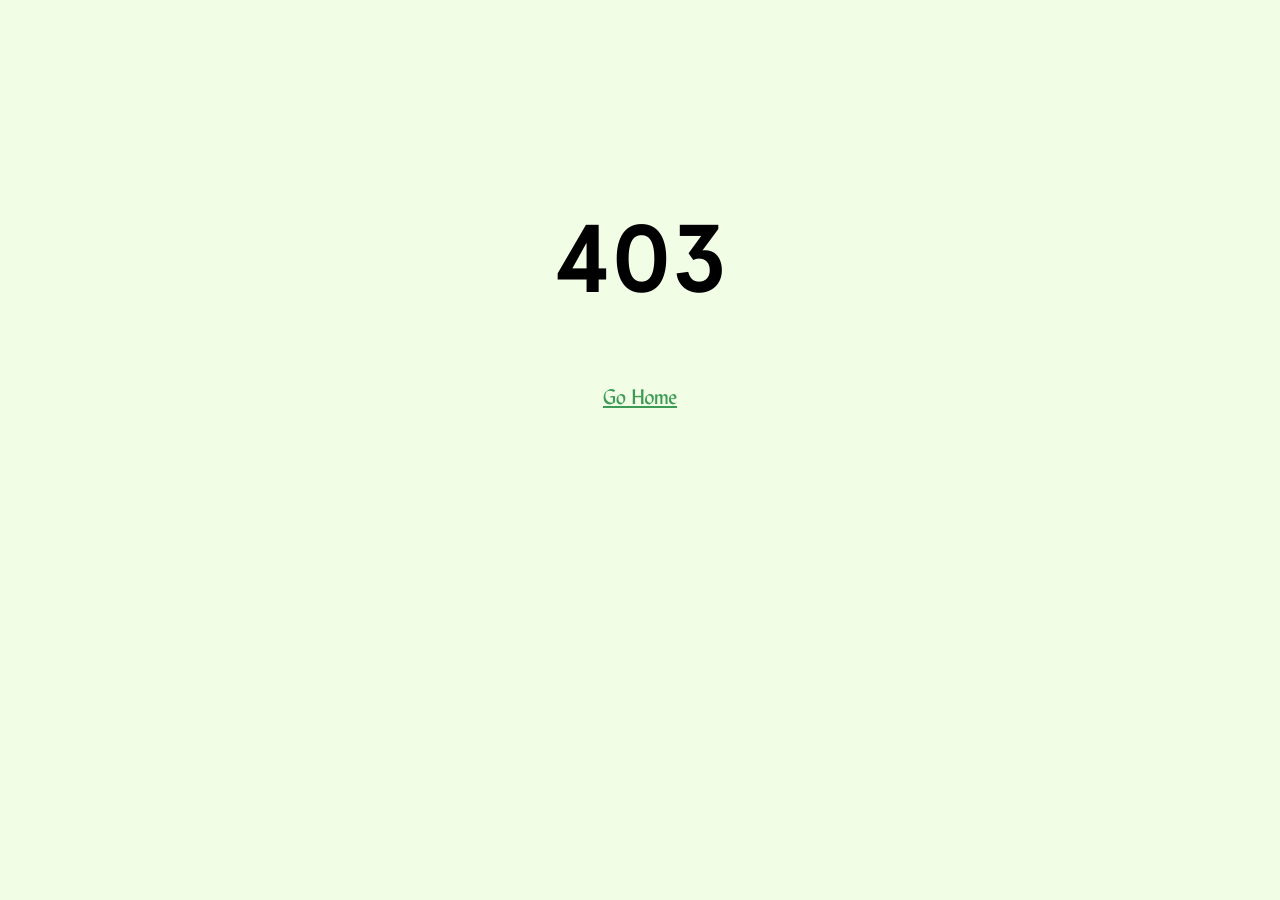
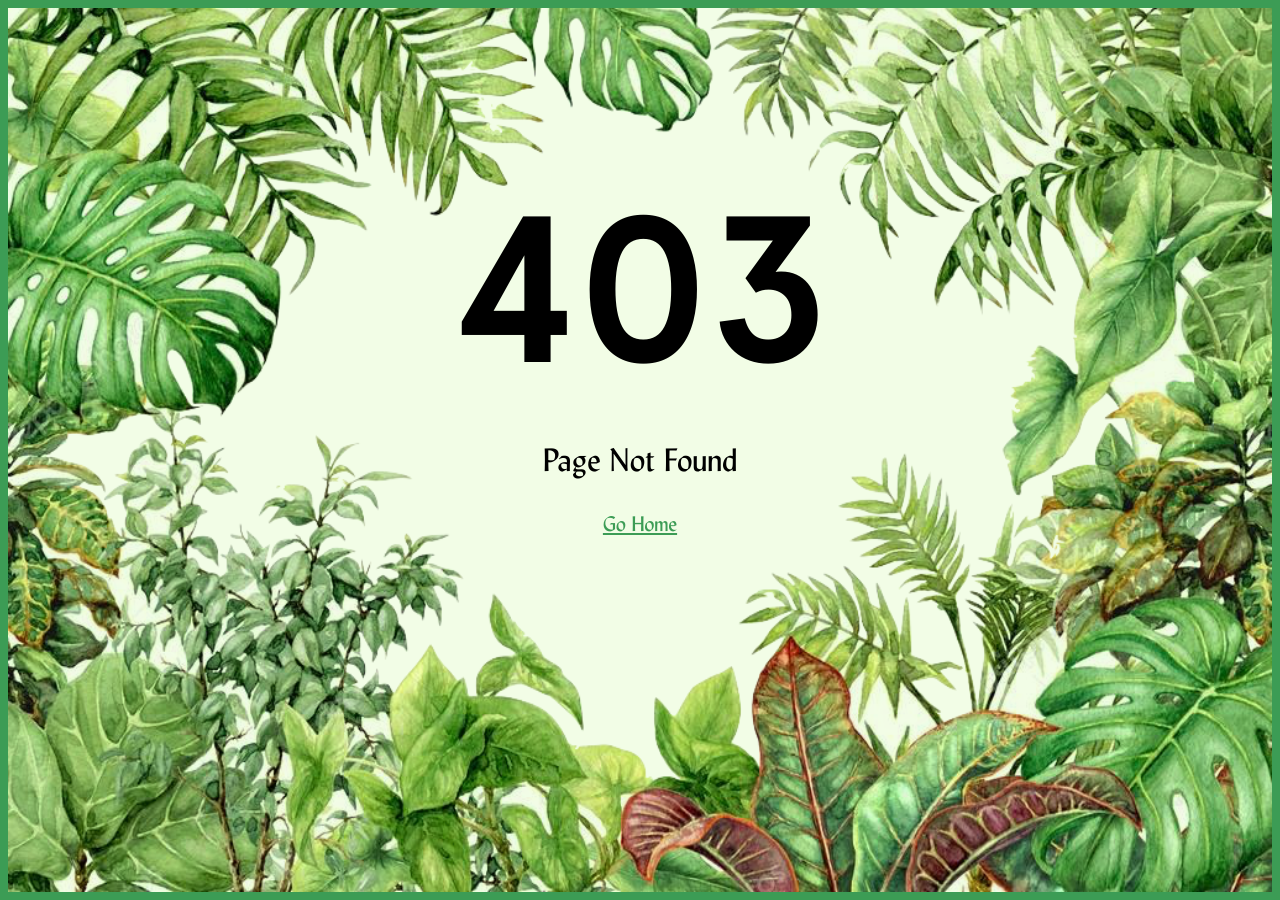
Before and after one commit to qjack001/Spotted, a Jekyll site: the page built from 403.html, in a window 1280 px wide. Built offline with Jekyll 4.4.1, drawn with Linux system fonts in a browser that asks for light colours.

Commit message:
fix error pages

```diff
--- a/_layouts/error.html
+++ b/_layouts/error.html
@@ -1,9 +1,9 @@
 <!DOCTYPE html>
-<html style="background-color: var(--background);">
+<html style="background-color: var(--dark-green); height: calc(100% - 32px); overflow: hidden;">
     <head>
         {% include meta.html %}
 
-        <title>{{ page.error }} - {{ site.message }}</title>
+        <title>{{ page.error }} - {{ page.message }}</title>
         <link rel="stylesheet" type="text/css" href="{{ site.baseurl }}/style.css" />
     </head>
 
@@ -21,9 +21,9 @@
 ###############################################################
 -->
 
-    <body style="text-align: center; padding-top: 8rem;">
-        <h1 style="font-size: 6rem; font-family: var(--apercu);">{{ page.error }}</h1>
-        <p style="font-size: 1.3rem; font-family: var(--lydian);">{{ site.message }}</p>
+    <body style="text-align: center;padding-top: 1rem;background-image: url(/assets/banner.jpg);background-size: 100% 100%;background-blend-mode: multiply;background-color: var(--background); height: 100%;">
+        <h1 style="font-size: 13rem;font-family: var(--apercu);">{{ page.error }}</h1>
+        <p style="margin-top: -120px;font-size: 2rem;font-family: var(--lydian);">{{ page.message }}</p>
         <p style="font-size: 1.3rem; font-family: var(--lydian);"><a href="https://spotted.site" style="color: var(--dark-green);">Go Home</a></p>
     </body>
 </html>
```
